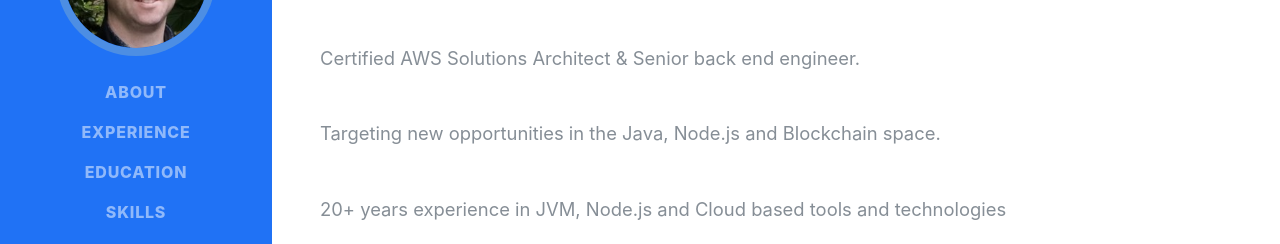
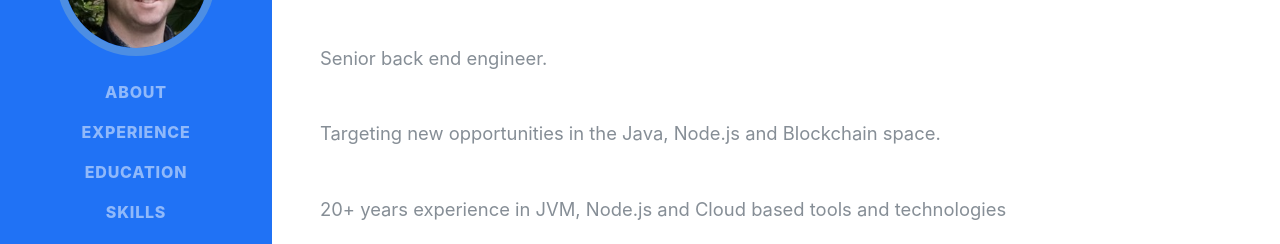
Before and after one commit to walshe/cv, a plain HTML site: page index.html in a window 1280 px wide. Shown: the part 300-544 px from the top of the page. Drawn offline with Linux system fonts and the light colour scheme; a web font is replaced by a local one.

Commit message:
remove 'certified' statement

```diff
--- a/index.html
+++ b/index.html
@@ -69,7 +69,7 @@
         <div class="subheading mb-5">Castlebar · Ireland · +353 (87) 966-4468
           <a href="mailto:****@****.***">****@****.***</a>
         </div>
-        <p class="lead mb-5">Certified AWS Solutions Architect & Senior back end engineer.</p>
+        <p class="lead mb-5">Senior back end engineer.</p>
         <p class="lead mb-5">Targeting new opportunities in the Java, Node.js and Blockchain space.</p>
         <p class="lead mb-5">20+ years experience in JVM, Node.js and Cloud based tools and technologies</p>
         <div class="social-icons">
```
